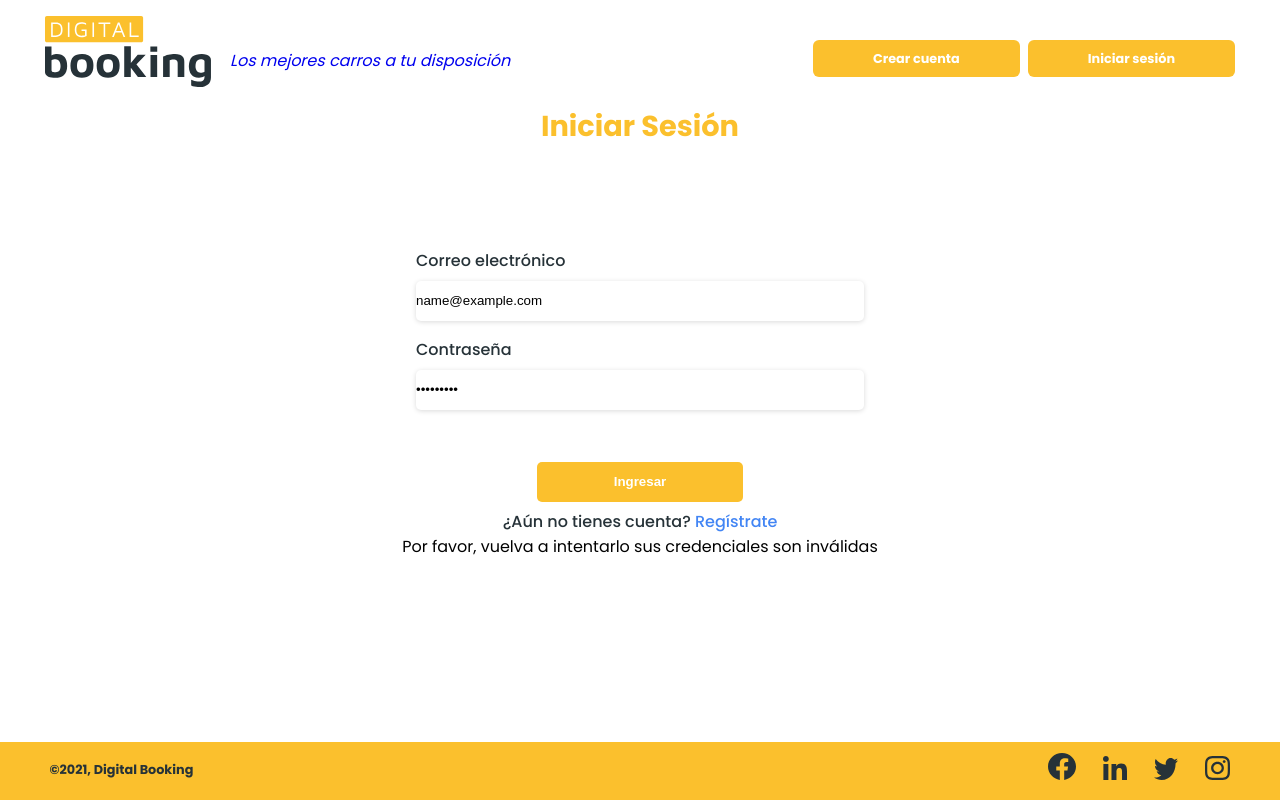
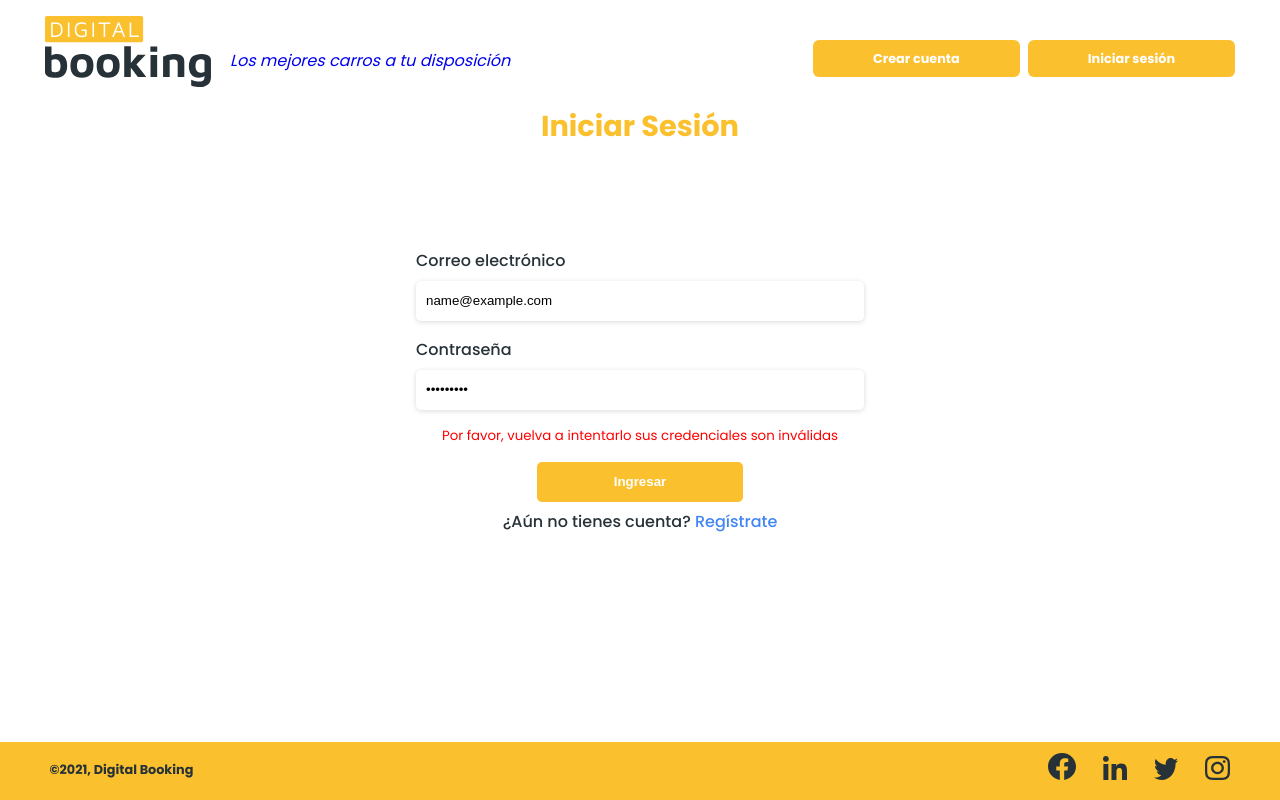
Before and after one commit to YesidBarragan/digital-rental-car, a React (Create React App) app: page /login in a window 1280 px wide. Both pictures are taken after typing "name@example.com", "Sample123" into the empty fields and a click on the button "Ingresar". Built offline with nearby package versions, Linux system fonts and the light colour scheme.

Commit message:
Fix validation form styles

```diff
--- a/src/components/LoginForm/LoginForm.css
+++ b/src/components/LoginForm/LoginForm.css
@@ -40,6 +40,15 @@ form.login-form input {
   box-shadow: 0px 1px 5px rgba(0, 0, 0, 0.15);
   height: 40px;
   width: 300px;
+  padding-left: 10px;
+}
+
+.error-login {
+  color: red;
+  width: 300px;
+  text-align: center;
+  margin-top: 123px;
+  position: absolute;
 }
 
 button.login-button {
@@ -69,11 +78,19 @@ section.login p a {
   form.login-form input {
     width: 346px;
   }
+
+  .error-login {
+    width: 346px;
+  }
 }
 
 @media only screen and (min-width: 1200px) {
   /* For Desktop: */
   form.login-form input {
+    width: 448px;
+  }
+
+  .error-login {
     width: 448px;
   }
 
--- a/src/components/LoginForm/LoginForm.jsx
+++ b/src/components/LoginForm/LoginForm.jsx
@@ -36,10 +36,10 @@ export const LoginForm = () => {
         <input id="login-email" type="email" required ref={loginEmailInputRef}/>
         <label className="login-password-label" htmlFor="login-password">Contraseña</label>
         <input id="login-password" type="password" required minLength="6" ref={loginPasswordInputRef}/>
+        {errorMessage && (<small className="error-login"> {errorMessage} </small>)}
         <button className="login-button" type="submit">Ingresar</button>
       </form>
       <p className="register-anchor">¿Aún no tienes cuenta? <Link to="/register">Regístrate</Link></p>
-      {errorMessage && (<p className="error-login"> {errorMessage} </p>)}
     </section>
   )
 }
--- a/src/components/RegisterForm/RegisterForm.css
+++ b/src/components/RegisterForm/RegisterForm.css
@@ -46,6 +46,12 @@ form.register-form input {
   box-shadow: 0px 1px 5px rgba(0, 0, 0, 0.15);
   height: 40px;
   width: 300px;
+  padding-left: 10px;
+}
+
+.error-register {
+  width: 300px;
+  color: red;
 }
 
 button.register-button {
@@ -75,6 +81,10 @@ section.register p a {
   form.register-form input {
     width: 346px;
   }
+
+  .error-register {
+    width: 346px;
+  }
 }
 
 @media only screen and (min-width: 1200px) {
@@ -97,6 +107,10 @@ section.register p a {
     width: 216px;
   }
 
+  .error-register {
+    width: 448px;
+  }
+
   button.register-button {
     width: 206px;
   }
--- a/src/components/RegisterForm/RegisterForm.jsx
+++ b/src/components/RegisterForm/RegisterForm.jsx
@@ -35,7 +35,7 @@ export const RegisterForm = () => {
 
     console.log(enteredPassword.length)
     if (enteredPassword.length < 6) {
-      setErrorMessageMinPassword("La contraseña debe tener como minimo 6 caracteres");
+      setErrorMessageMinPassword("La contraseña debe tener como mínimo 6 caracteres");
     } else {
       flagPasswordLength = true;
       setErrorMessageMinPassword("");
@@ -46,7 +46,7 @@ export const RegisterForm = () => {
       setErrorMessagePassword("");
       console.log(userData);
     } else {
-      setErrorMessagePassword("*Las contraseñas no coinciden");
+      setErrorMessagePassword("Las contraseñas no coinciden");
     }
 
     if (flagPassword && flagPasswordLength) {
@@ -71,13 +71,13 @@ export const RegisterForm = () => {
         <label className="register-email-label" htmlFor="register-email">Correo electrónico</label>
         <input id="register-email" type="email" required ref={emailInputRef}/>
         <label className="register-password-label" htmlFor="register-password">Contraseña
+        </label>
         {errorMessageMinPassword && (<small className="error-register"> {errorMessageMinPassword}</small>)}
-        </label>
         <input id="register-password" type="password" ref={passwordInputRef}/>
         <label className="register-repassword-label" htmlFor="register-repassword">Confirmar contraseña
+        </label>
         {errorMessagePassword && (<small className="error-register"> {errorMessagePassword}</small>)}
-        </label>
-        <input id="register-repassword" type="password" ref={rePasswordInputRef}/>
+        <input id="register-repassword" type="password" required ref={rePasswordInputRef}/>
         <button className="register-button" type="submit">Crear cuenta</button>
       </form>
       <p className="login-anchor">¿Ya tienes una cuenta? <Link to="/login">Iniciar sesión</Link></p>
```
